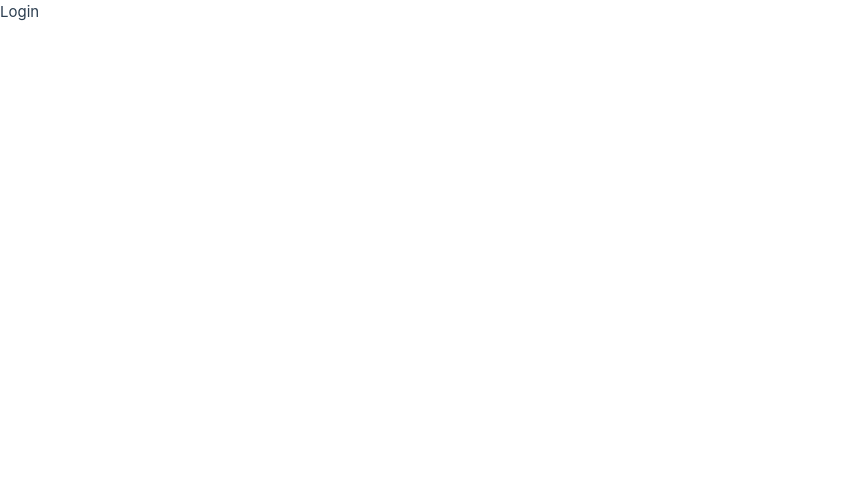
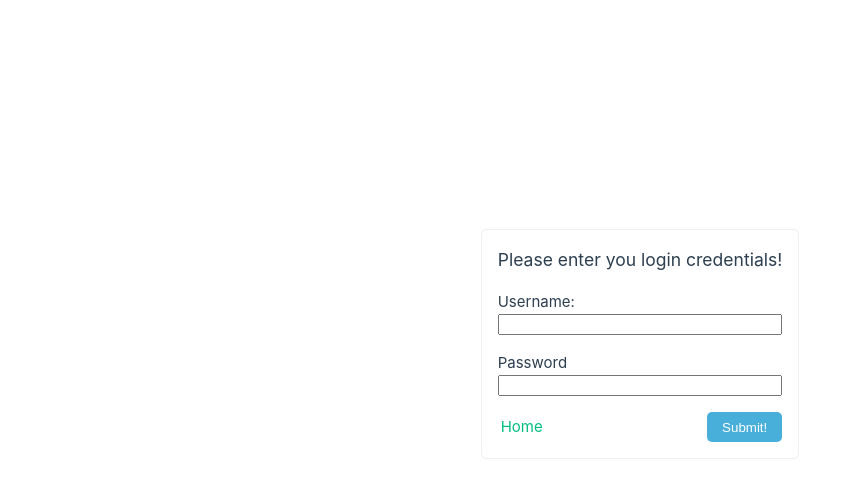
Before and after one commit to gabeFrancisco/vue-storage, a Vue app in the folder ui/vue_storage/: page /login in a window 1280 px wide. Shown: the top 498 px of the page, without its empty margins (0-861 px from the left). Built offline with nearby package versions, Linux system fonts and the light colour scheme.

Commit message:
login page build

```diff
--- a/ui/vue_storage/src/assets/main.css
+++ b/ui/vue_storage/src/assets/main.css
@@ -48,7 +48,11 @@ button{
 }
 
 .bg-blue{
-  background-color: #00aef6;
+  background-color: #48aeda;
+}
+
+.bg-blue:hover{
+  background-color: #2a90bb;
 }
 
 .bg-white{
--- a/ui/vue_storage/src/views/HomeView.vue
+++ b/ui/vue_storage/src/views/HomeView.vue
@@ -13,7 +13,7 @@ const word = ref("God bless you!")
         <h3>Hello! I made this app for Vue.JS studies. I covered all the offical Vue docs!</h3>
 
         <br/>
-        <p>This study will cover Composition API, Vue Router, Pinia state management and Fetch API.</p>
+        <p>This study will cover Composition API, Vue Router, Forms, Pinia state management and Fetch API.</p>
         <p>With these resources in mind, I made a complete CRUD app for a shop product management.</p>
 
         <br/>
--- a/ui/vue_storage/src/views/LoginView.vue
+++ b/ui/vue_storage/src/views/LoginView.vue
@@ -1,7 +1,71 @@
 <script setup>
+import { ref } from 'vue';
+
+const username = ref("")
+const password = ref("")
+
+function login(){
+    if(this.username === "" || this.password === ""){
+        alert("Please enter all credentials data below!")
+    }
+    else{
+        // alert(JSON.stringify(this.username))
+    }
+}
 
 </script>
 
 <template>
-    <div>Login</div>
+    <div class="container">
+        <div class="login">
+            <h3>Please enter you login credentials!</h3>
+            <form action="">
+                <div class="form-input">
+                    <label for="">Username:</label>
+                    <input type="text" v-model="username">
+                </div>
+                <div class="form-input">
+                    <label for="">Password</label>
+                    <input type="text" v-model="password">
+                </div>
+                <div class="buttons">
+                    <button type="button" @click="login()" class="bg-blue text-white rounded">Submit!</button>
+                    <a href="/">Home</a>
+                </div>
+            </form>
+        </div>
+    </div>
 </template>
+
+<style scoped>
+.container {
+    display: flex;
+    flex-direction: column;
+    align-items: center;
+    justify-content: center;
+    height: 100vh;
+}
+
+.login {
+    border: 1px solid #eee;
+    border-radius: 5px;
+    padding: 1rem;
+    margin-top: -7rem;
+    /*box-shadow: rgba(0, 0, 0, 0.15) 1.95px 1.95px 2.6px; */
+}
+
+.form-input {
+    margin: 1rem 0;
+    display: flex;
+    flex-direction: column;
+    align-items: stretch;
+    justify-content: stretch;
+    align-content: baseline;
+}
+
+.buttons{
+    display: flex;
+    flex-direction: row-reverse;
+    justify-content: space-between;
+}
+</style>
```
